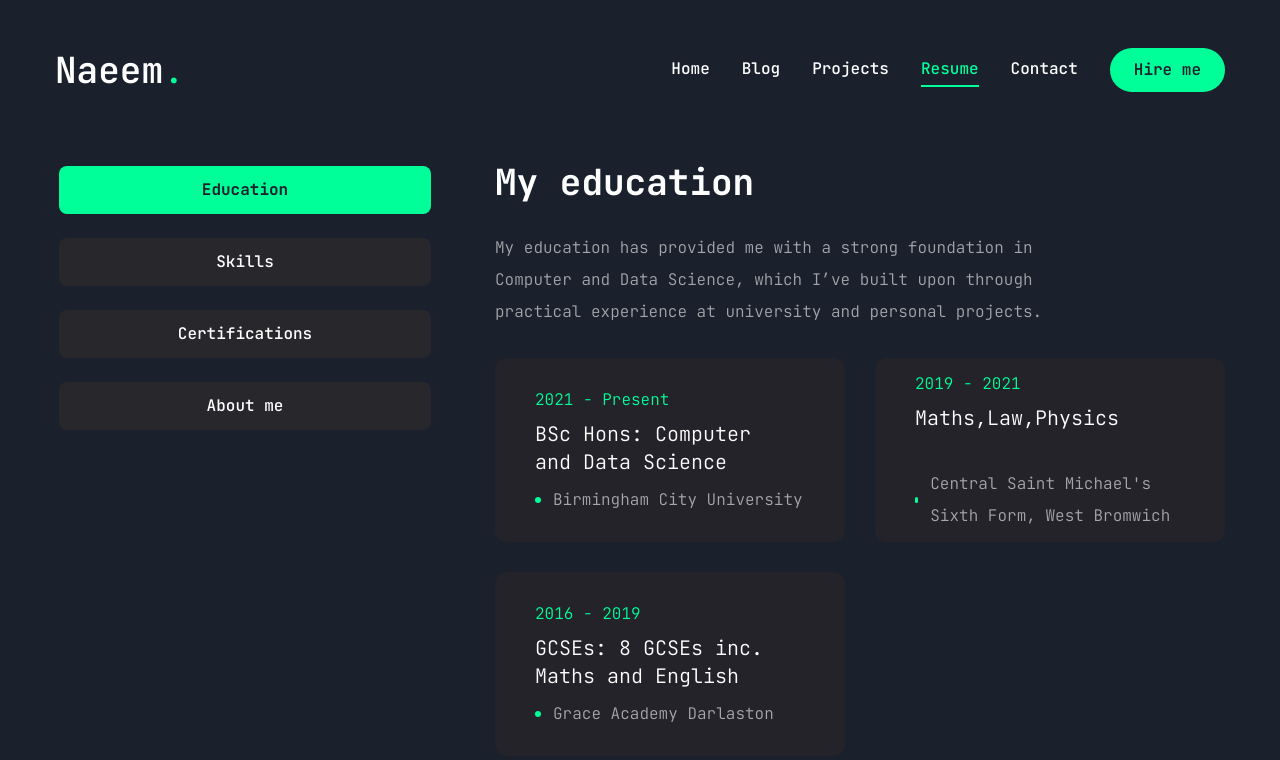
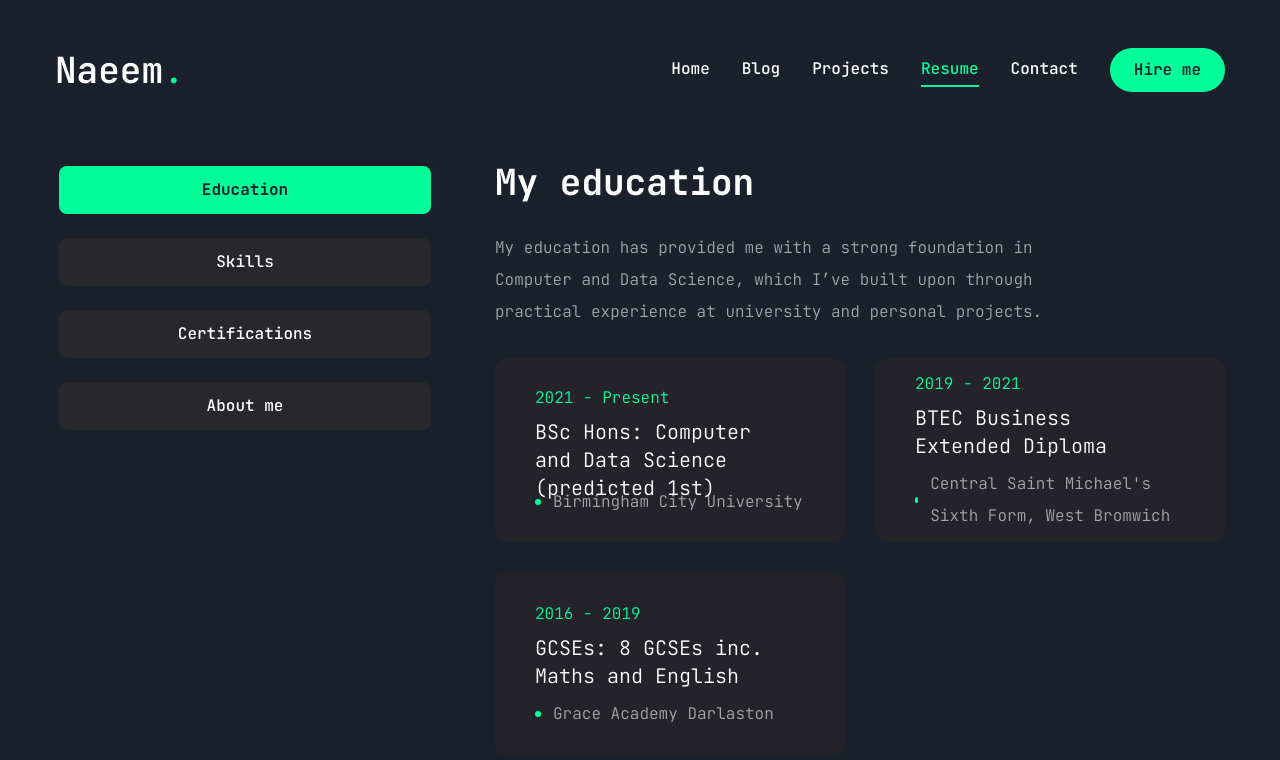
Before and after one commit to naeem0512/naeem-portfolio-website, a Next.js app: page /resume in a window 1280 px wide. Shown: the top 760 px of the page. Built offline with nearby package versions, Linux system fonts and the light colour scheme.

Commit message:
Updated code with latest changes

```diff
--- a/app/resume/page.jsx
+++ b/app/resume/page.jsx
@@ -54,12 +54,12 @@ const education = {
   items: [
     {
       institution: "Birmingham City University",
-      degree: "BSc Hons: Computer and Data Science",
+      degree: "BSc Hons: Computer and Data Science (predicted 1st)",
       duration: "2021 - Present",
     },
     {
       institution: "Central Saint Michael's Sixth Form, West Bromwich",
-      degree: "Maths,Law,Physics",
+      degree: "BTEC Business Extended Diploma",
       duration: "2019 - 2021",
     },
     {
```
